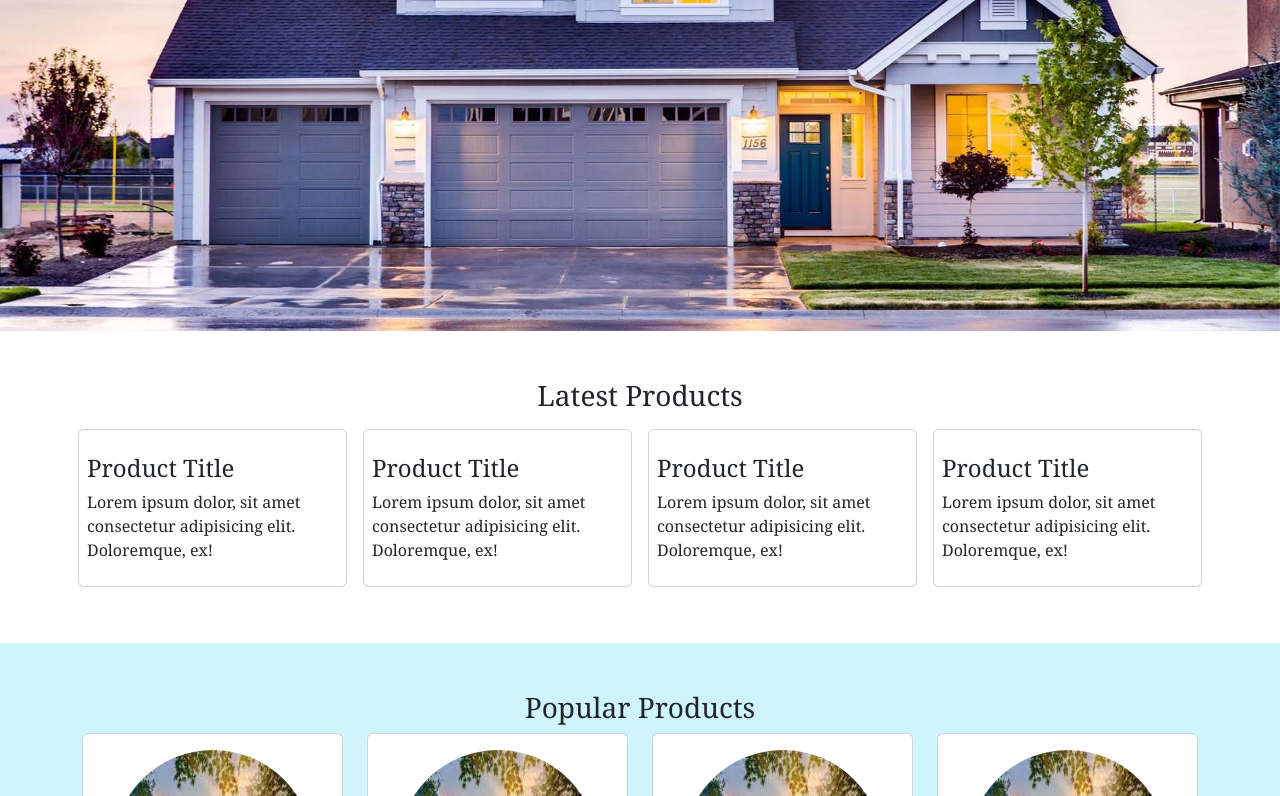
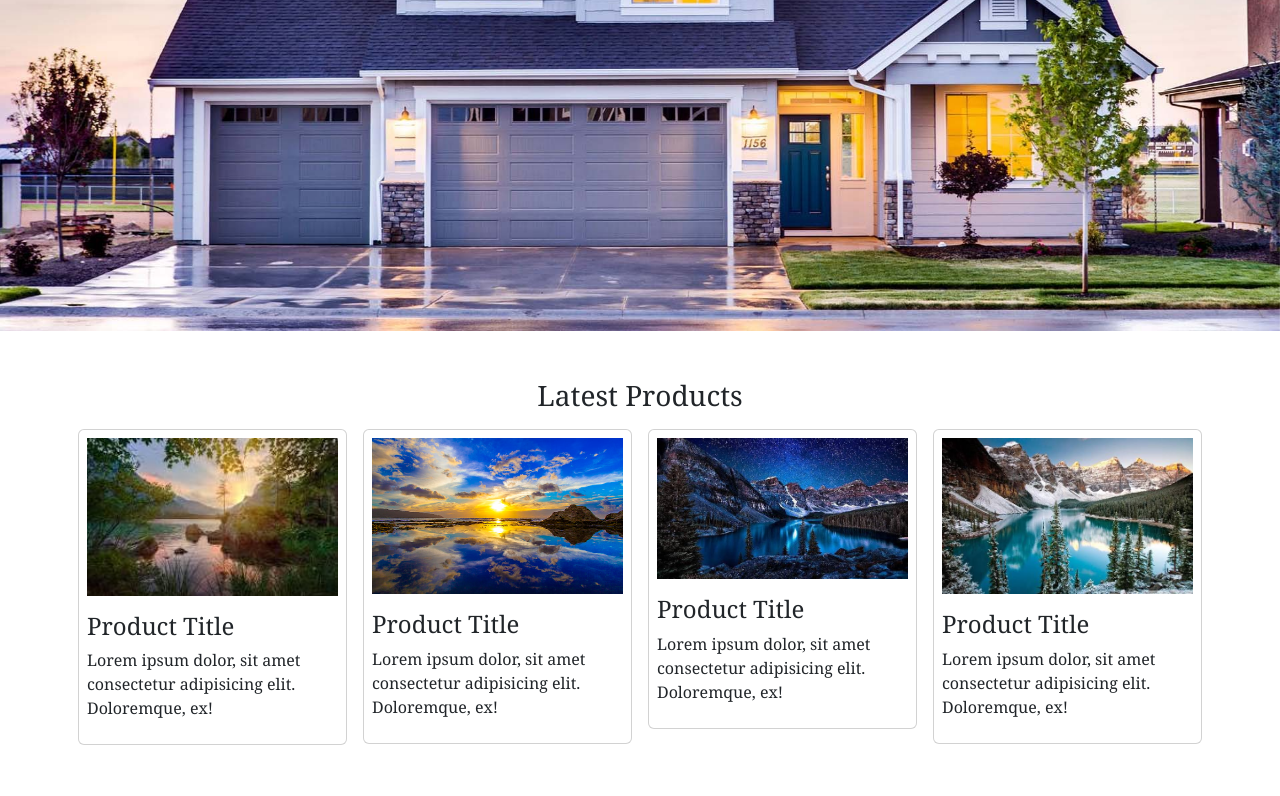
Before and after one commit to somayakhan171-debug/testingwebsite.github.io, a plain HTML site: page index.html in a window 1280 px wide. Shown: the part 425-1221 px from the top of the page. Drawn offline with nearby package versions, Linux system fonts and the light colour scheme.

Commit message:
Fix product images and titles in index.html
Updated product images and titles in the latest products section.

```diff
--- a/index.html
+++ b/index.html
@@ -74,28 +74,28 @@
         <div class="row">
             <div class="col-lg-3 p-2 ">
                 <div class="card p-2">
-                    <img src="./1.jpg" alt="">
+                    <img src="./2.jpg" alt="">
                     <h4 class="mt-3">Product Title</h4>
                     <p>Lorem ipsum dolor, sit amet consectetur adipisicing elit. Doloremque, ex!</p>
                 </div>
             </div>
             <div class="col-lg-3 p-2 ">
                 <div class="card p-2">
-                    <img src="./1.jpg" alt="">
+                    <img src="./3.jpg" alt="">
                     <h4 class="mt-3">Product Title</h4>
                     <p>Lorem ipsum dolor, sit amet consectetur adipisicing elit. Doloremque, ex!</p>
                 </div>
             </div>
             <div class="col-lg-3 p-2 ">
                 <div class="card p-2">
-                    <img src="./1.jpg" alt="">
+                    <img src="./4.jpg" alt="">
                     <h4 class="mt-3">Product Title</h4>
                     <p>Lorem ipsum dolor, sit amet consectetur adipisicing elit. Doloremque, ex!</p>
                 </div>
             </div>
             <div class="col-lg-3 p-2 ">
                 <div class="card p-2">
-                    <img src="./1.jpg" alt="">
+                    <img src="./5.jpg" alt="">
                     <h4 class="mt-3">Product Title</h4>
                     <p>Lorem ipsum dolor, sit amet consectetur adipisicing elit. Doloremque, ex!</p>
                 </div>
```
